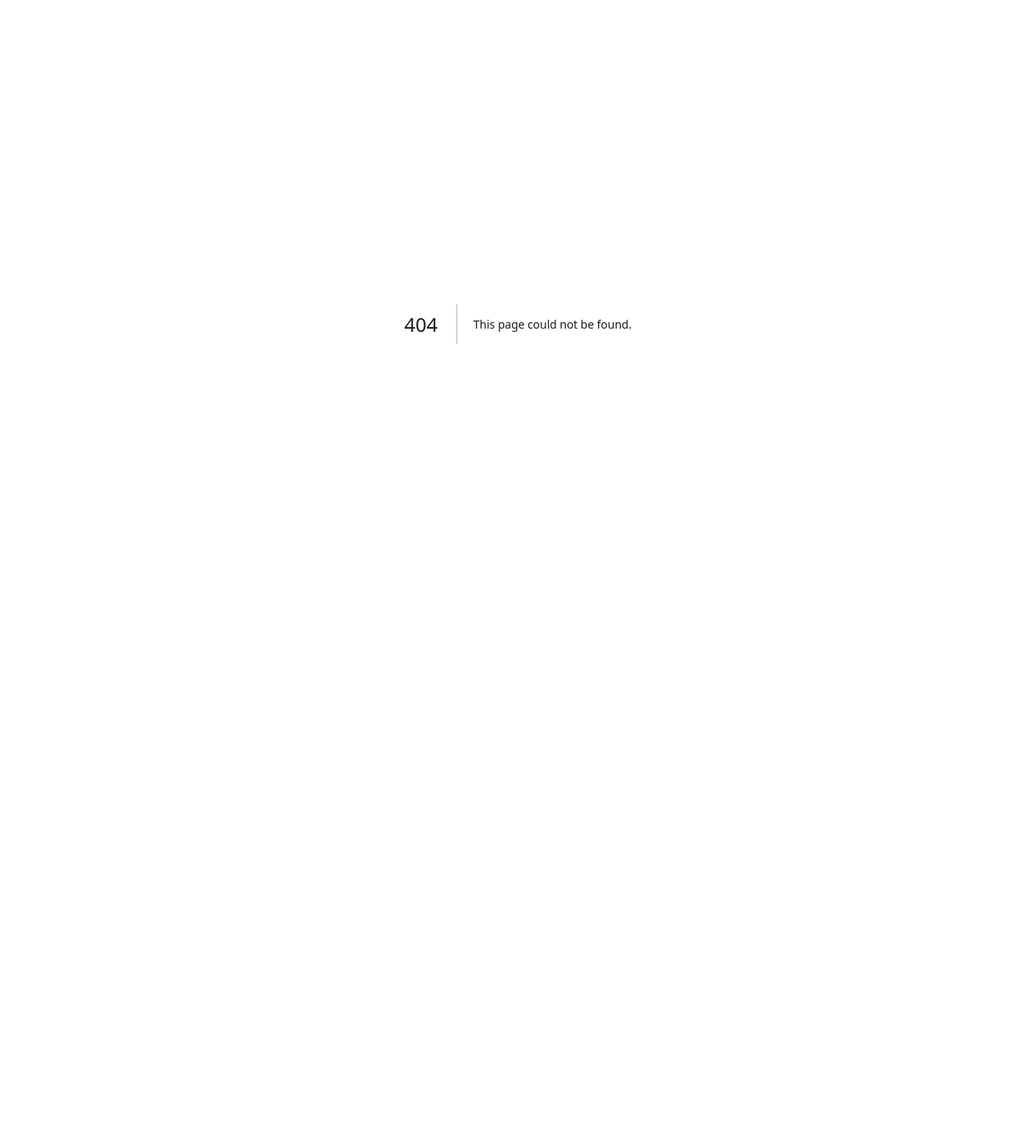
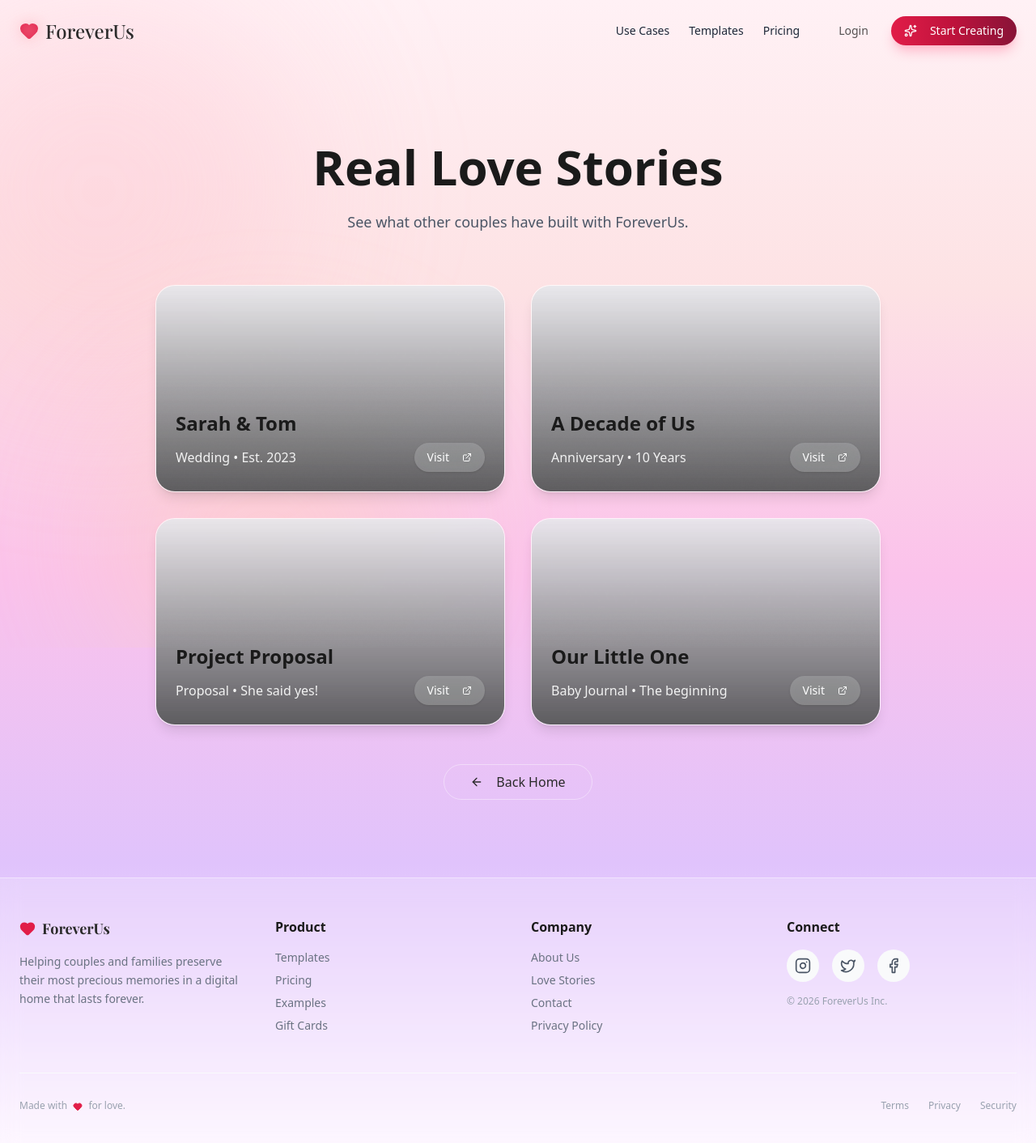
Before and after one commit to arunabha369/forever-us, a Next.js app: page /examples in a window 1280 px wide. Before the commit this address had no page. Shown: the top 1412 px of the page at 81% size. Before the commit the page ends 800 px from the top, so only its background shows below. Built offline with nearby package versions, Linux system fonts and the light colour scheme; a web font is replaced by a local one.

Commit message:
fix: 404 errors by adding missing pages and refactoring layout

```diff
--- /dev/null
+++ b/app/create/page.tsx
@@ -0,0 +1,30 @@
+import { Button } from "@/components/ui/Button";
+import { ArrowLeft } from "lucide-react";
+import Link from "next/link";
+
+export default function CreatePage() {
+    return (
+        <div className="container mx-auto px-4 py-24 min-h-[60vh] flex flex-col items-center justify-center text-center">
+            <h1 className="text-4xl md:text-6xl font-display font-bold text-foreground mb-6">
+                Start Creating Your <br />
+                <span className="text-rose-500">Love Story</span>
+            </h1>
+            <p className="text-lg text-gray-600 max-w-xl mb-8">
+                We are currently rolling out access to our website builder.
+                Please join the waitlist to be one of the first couples to start.
+            </p>
+
+            <div className="flex gap-4">
+                <Link href="/">
+                    <Button variant="outline">
+                        <ArrowLeft className="mr-2 w-4 h-4" />
+                        Back Home
+                    </Button>
+                </Link>
+                <Button variant="primary">
+                    Join Waitlist
+                </Button>
+            </div>
+        </div>
+    );
+}
--- /dev/null
+++ b/app/examples/page.tsx
@@ -0,0 +1,55 @@
+import { Button } from "@/components/ui/Button";
+import { ArrowLeft, ExternalLink } from "lucide-react";
+import Link from "next/link";
+import { Card } from "@/components/ui/Card";
+
+export default function ExamplesPage() {
+    const examples = [
+        { title: "Sarah & Tom", type: "Wedding", date: "Est. 2023" },
+        { title: "A Decade of Us", type: "Anniversary", date: "10 Years" },
+        { title: "Project Proposal", type: "Proposal", date: "She said yes!" },
+        { title: "Our Little One", type: "Baby Journal", date: "The beginning" },
+    ];
+
+    return (
+        <div className="container mx-auto px-4 py-24 min-h-[60vh]">
+            <div className="text-center mb-16">
+                <h1 className="text-4xl md:text-6xl font-display font-bold text-foreground mb-6">
+                    Real Love Stories
+                </h1>
+                <p className="text-lg text-gray-600 max-w-2xl mx-auto">
+                    See what other couples have built with ForeverUs.
+                </p>
+            </div>
+
+            <div className="grid grid-cols-1 md:grid-cols-2 gap-8 max-w-4xl mx-auto">
+                {examples.map((ex, i) => (
+                    <Card key={i} className="group p-0 overflow-hidden bg-white/40 backdrop-blur-md h-64 flex flex-col justify-end relative">
+                        {/* Placeholder for iframe or image */}
+                        <div className="absolute inset-0 bg-gradient-to-t from-black/60 to-transparent z-10" />
+                        <div className="absolute inset-0 bg-gray-200 animate-pulse -z-10" />
+
+                        <div className="relative z-20 p-6 text-white">
+                            <h3 className="text-2xl font-display font-bold">{ex.title}</h3>
+                            <div className="flex justify-between items-center mt-2">
+                                <span className="opacity-90">{ex.type} • {ex.date}</span>
+                                <Button size="sm" variant="secondary" className="bg-white/20 hover:bg-white/40 border-none text-white">
+                                    Visit <ExternalLink className="w-3 h-3 ml-2" />
+                                </Button>
+                            </div>
+                        </div>
+                    </Card>
+                ))}
+            </div>
+
+            <div className="flex justify-center mt-12">
+                <Link href="/">
+                    <Button variant="outline">
+                        <ArrowLeft className="mr-2 w-4 h-4" />
+                        Back Home
+                    </Button>
+                </Link>
+            </div>
+        </div>
+    );
+}
--- /dev/null
+++ b/app/gift/page.tsx
@@ -0,0 +1,46 @@
+import { Button } from "@/components/ui/Button";
+import { Gift, ArrowLeft } from "lucide-react";
+import Link from "next/link";
+import { Card } from "@/components/ui/Card";
+
+export default function GiftPage() {
+    return (
+        <div className="container mx-auto px-4 py-24 min-h-[60vh]">
+            <div className="max-w-3xl mx-auto text-center space-y-8">
+                <div className="inline-flex items-center justify-center w-16 h-16 rounded-full bg-rose-100 text-rose-500 mb-4">
+                    <Gift className="w-8 h-8" />
+                </div>
+
+                <h1 className="text-4xl md:text-6xl font-display font-bold text-foreground">
+                    Give the Gift of Forever
+                </h1>
+
+                <p className="text-xl text-gray-600 leading-relaxed">
+                    A ForeverUs website is the most thoughtful digital gift for anniversaries,
+                    weddings, or just because. Wrap your memories in a beautiful design.
+                </p>
+
+                <div className="grid md:grid-cols-2 gap-8 text-left mt-12">
+                    <Card className="p-8 bg-white/40 backdrop-blur-md">
+                        <h3 className="text-2xl font-bold font-display mb-4">How it works</h3>
+                        <ol className="space-y-4 list-decimal list-inside text-gray-700">
+                            <li>Purchase a "Forever Gift" plan.</li>
+                            <li>Receive a special access code.</li>
+                            <li>Your partner unlocks the site and starts designing.</li>
+                            <li>Includes a beautiful "virtual unwrapping" animation.</li>
+                        </ol>
+                    </Card>
+
+                    <div className="flex flex-col justify-center items-center gap-6">
+                        <Button size="lg" className="w-full">
+                            Buy Gift Code - ₹2,999
+                        </Button>
+                        <Link href="/" className="text-sm text-gray-500 hover:text-rose-500 underline">
+                            View Pricing Details
+                        </Link>
+                    </div>
+                </div>
+            </div>
+        </div>
+    );
+}
--- a/app/layout.tsx
+++ b/app/layout.tsx
@@ -1,5 +1,8 @@
 import type { Metadata } from "next";
 import { Playfair_Display, Inter } from "next/font/google";
+import Navbar from "@/components/Navbar";
+import Footer from "@/components/Footer";
+import BackgroundElements from "@/components/BackgroundElements";
 import "./globals.css";
 
 const playfair = Playfair_Display({
@@ -25,12 +28,17 @@ export default function RootLayout({
   return (
     <html lang="en">
       <body
-        className={`${playfair.variable} ${inter.variable} antialiased bg-background text-foreground`}
+        className={`${playfair.variable} ${inter.variable} antialiased bg-background text-foreground selection:bg-rose-100 selection:text-rose-900`}
       >
+        <BackgroundElements />
+        <Navbar />
         <div className="fixed inset-0 pointer-events-none select-none">
           {/* Texture overlay handled in CSS */}
         </div>
-        {children}
+        <main className="min-h-screen pt-20">
+          {children}
+        </main>
+        <Footer />
       </body>
     </html>
   );
--- a/app/page.tsx
+++ b/app/page.tsx
@@ -1,6 +1,3 @@
-"use client";
-
-import Navbar from "@/components/Navbar";
 import Hero from "@/components/Hero";
 import UseCases from "@/components/UseCases";
 import HowItWorks from "@/components/HowItWorks";
@@ -8,14 +5,10 @@ import Templates from "@/components/Templates";
 import Features from "@/components/Features";
 import Pricing from "@/components/Pricing";
 import CTA from "@/components/CTA";
-import Footer from "@/components/Footer";
-import BackgroundElements from "@/components/BackgroundElements";
 
 export default function Home() {
   return (
-    <main className="min-h-screen bg-transparent text-foreground antialiased selection:bg-rose-100 selection:text-rose-900 overflow-x-hidden relative">
-      <BackgroundElements />
-      <Navbar />
+    <>
       <Hero />
       <UseCases />
       <HowItWorks />
@@ -23,7 +16,6 @@ export default function Home() {
       <Features />
       <Pricing />
       <CTA />
-      <Footer />
-    </main>
+    </>
   );
 }
--- a/components/Navbar.tsx
+++ b/components/Navbar.tsx
@@ -68,11 +68,15 @@ const Navbar = () => {
                         </div>
 
                         <div className="flex items-center gap-3">
-                            <Button variant="ghost" size="sm">Login</Button>
-                            <Button variant="primary" size="sm" className="shadow-rose-200">
-                                <Sparkles className="w-4 h-4 mr-2" />
-                                Start Creating
-                            </Button>
+                            <Link href="/">
+                                <Button variant="ghost" size="sm">Login</Button>
+                            </Link>
+                            <Link href="/create">
+                                <Button variant="primary" size="sm" className="shadow-rose-200">
+                                    <Sparkles className="w-4 h-4 mr-2" />
+                                    Start Creating
+                                </Button>
+                            </Link>
                         </div>
                     </div>
 
@@ -109,8 +113,12 @@ const Navbar = () => {
                         </Link>
                     ))}
                     <div className="h-px bg-gray-100 w-full" />
-                    <Button variant="ghost" className="justify-start">Login</Button>
-                    <Button variant="primary" className="justify-center">Start Creating</Button>
+                    <Link href="/">
+                        <Button variant="ghost" className="justify-start w-full">Login</Button>
+                    </Link>
+                    <Link href="/create">
+                        <Button variant="primary" className="justify-center w-full">Start Creating</Button>
+                    </Link>
                 </motion.div>
             )}
         </>
```
